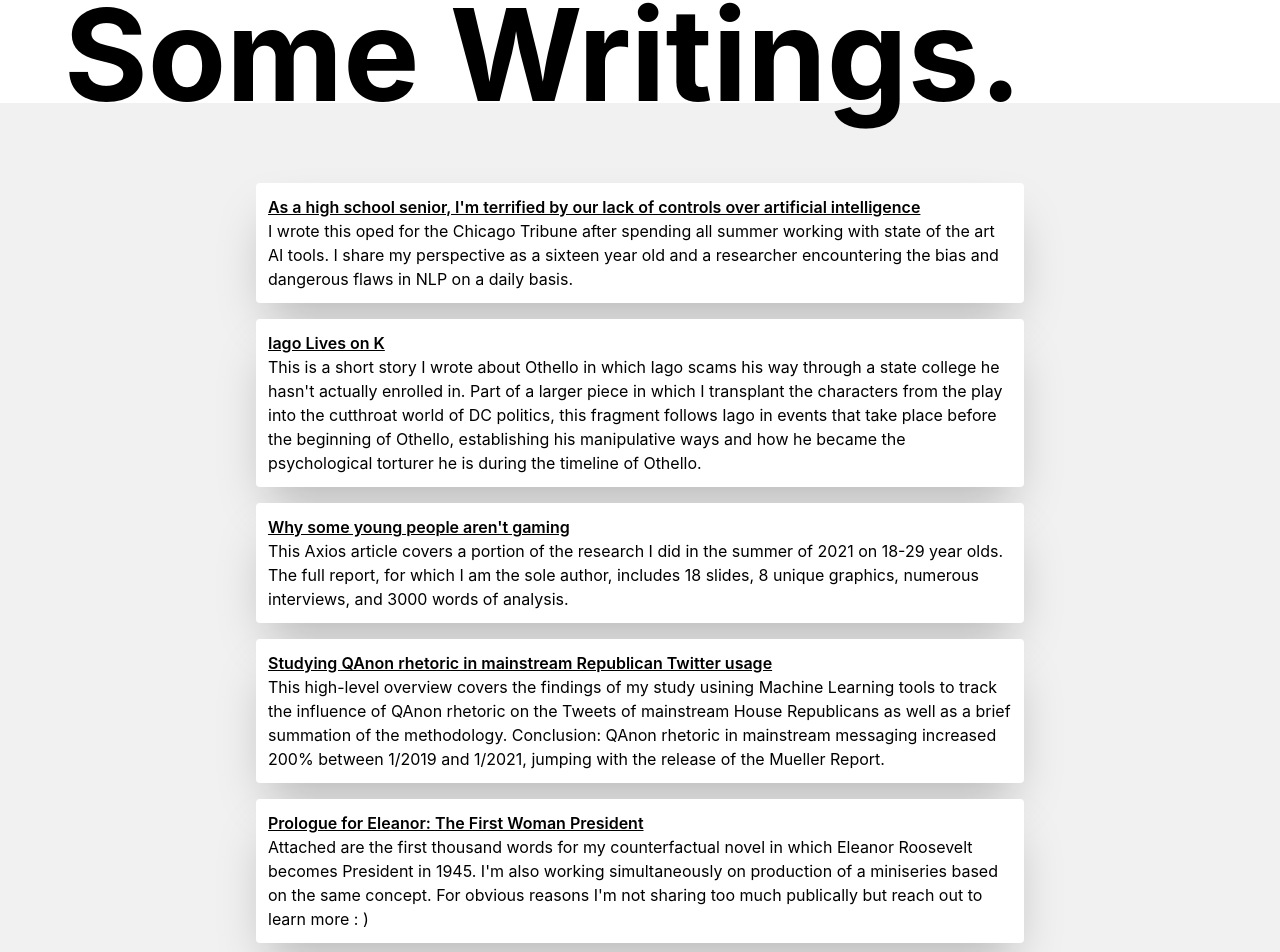
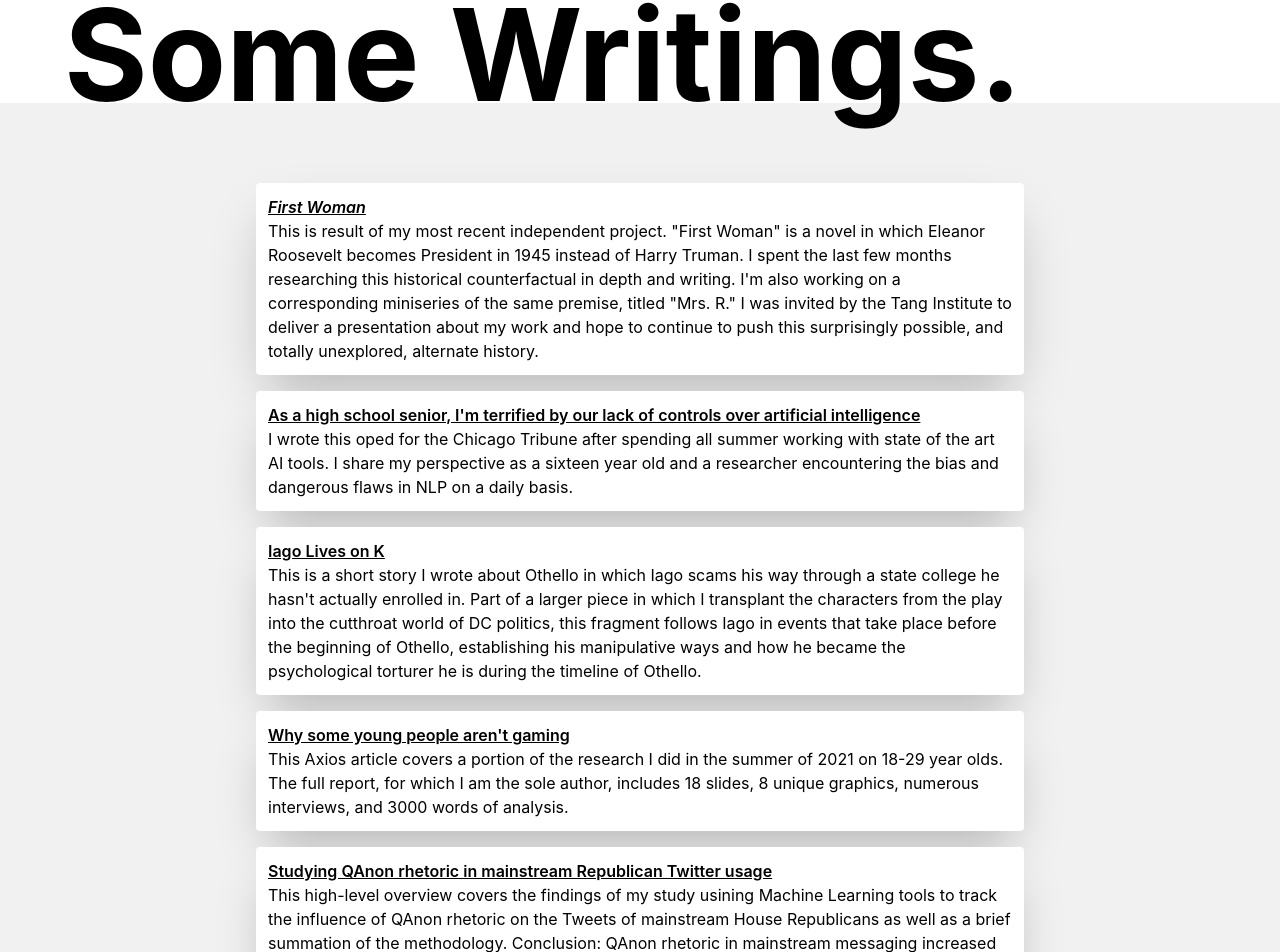
Before and after one commit to theobaker/personal-site, a Next.js app: page /writing in a window 1280 px wide. Shown: the part 301-1253 px from the top of the page. Built offline with nearby package versions, Linux system fonts and the light colour scheme.

Commit message:
added First Woman

```diff
--- a/components/Projects.js
+++ b/components/Projects.js
@@ -12,6 +12,15 @@ export default function Projects() {
       {/* Grid starts here */}
     </section><section className = "bg-[#F1F1F1] dark:bg-gray-900 flex-items-center justify-center">
         <div className= "max-w-3xl mx-auto py-20 pb-40 grid grid-cols-1 gap-4">
+        <a href= "https://drive.google.com/file/d/1LJChZJXwJHDpj1UEm9IQe0lqvvR2AQk7/view?usp=sharing">
+          <div className= "bg-white p-3 rounded shadow-2xl text-black">
+            <div className = "underline italic text-black font-semibold">
+              First Woman
+            </div>
+            This is result of my most recent independent project. "First Woman" is a novel in which Eleanor Roosevelt becomes President in 1945 instead of Harry Truman.
+            I spent the last few months researching this historical counterfactual in depth and writing. I'm also working on a corresponding miniseries of the same premise, titled "Mrs. R." I was invited by the Tang Institute to deliver a presentation about my work and hope to continue to push this surprisingly possible, and totally unexplored, alternate history.
+          </div>
+          </a>
           <a href= "https://www.chicagotribune.com/opinion/commentary/ct-edit-artificial-intelligence-gpt3-20211002-b2fgsdnznveurkldp2vmojua6e-story.html">
           <div className= "bg-white p-3 rounded shadow-2xl text-black">
             <div className = "underline text-black font-semibold">
@@ -45,14 +54,6 @@ export default function Projects() {
             </div>
             This high-level overview covers the findings of my study usining Machine Learning tools to track the influence of QAnon rhetoric on the
             Tweets of mainstream House Republicans as well as a brief summation of the methodology. Conclusion: QAnon rhetoric in mainstream messaging increased 200% between 1/2019 and 1/2021, jumping with the release of the Mueller Report.
-          </div>
-          </a>
-          <a href= "https://drive.google.com/file/d/1NKIWRxnnkGr16_H4aYnADoSoV_XydqN2/view?usp=sharing">
-          <div className= "bg-white p-3 rounded shadow-2xl text-black">
-            <div className = "underline text-black font-semibold">
-              Prologue for Eleanor: The First Woman President
-            </div>
-            Attached are the first thousand words for my counterfactual novel in which Eleanor Roosevelt becomes President in 1945. I'm also working simultaneously on production of a miniseries based on the same concept. For obvious reasons I'm not sharing too much publically but reach out to learn more : )
           </div>
           </a>
           <a href= "https://phillipian.net/2021/05/07/andover-and-the-digital-forward-future/">
```
